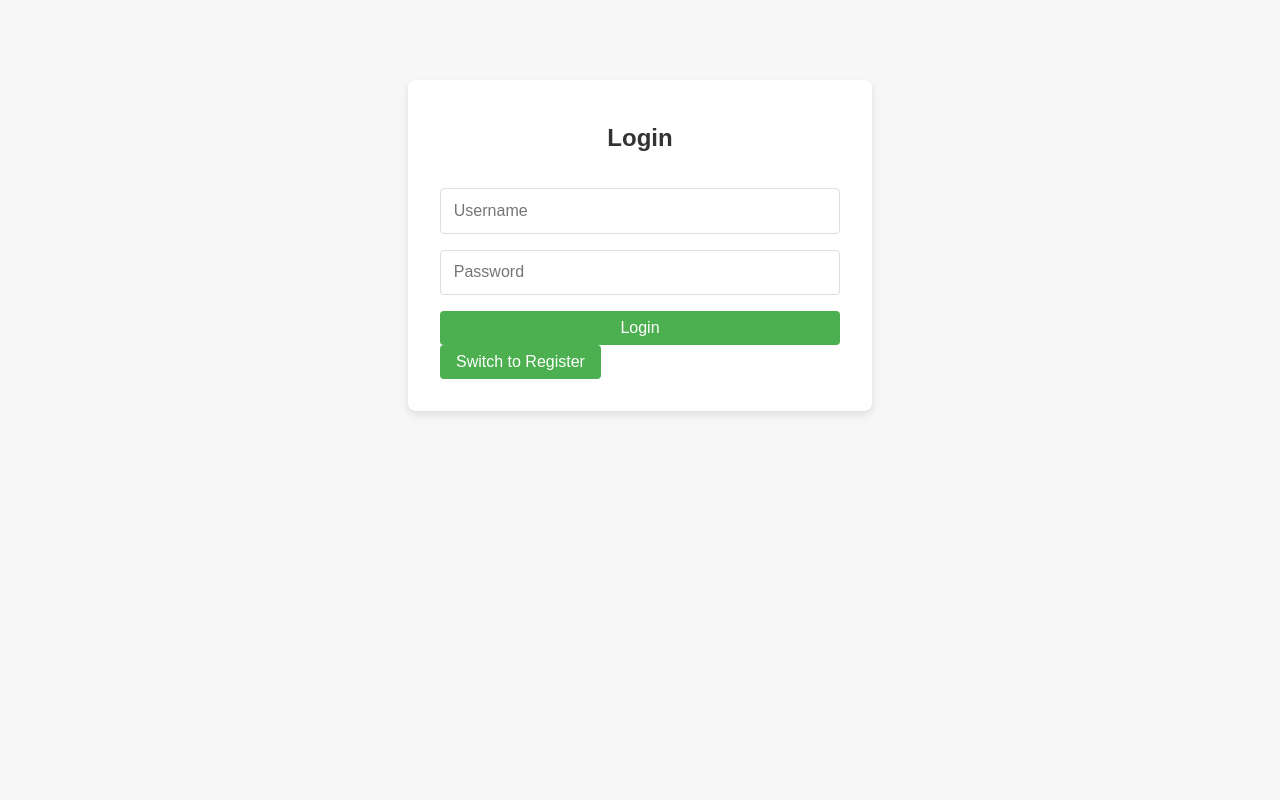
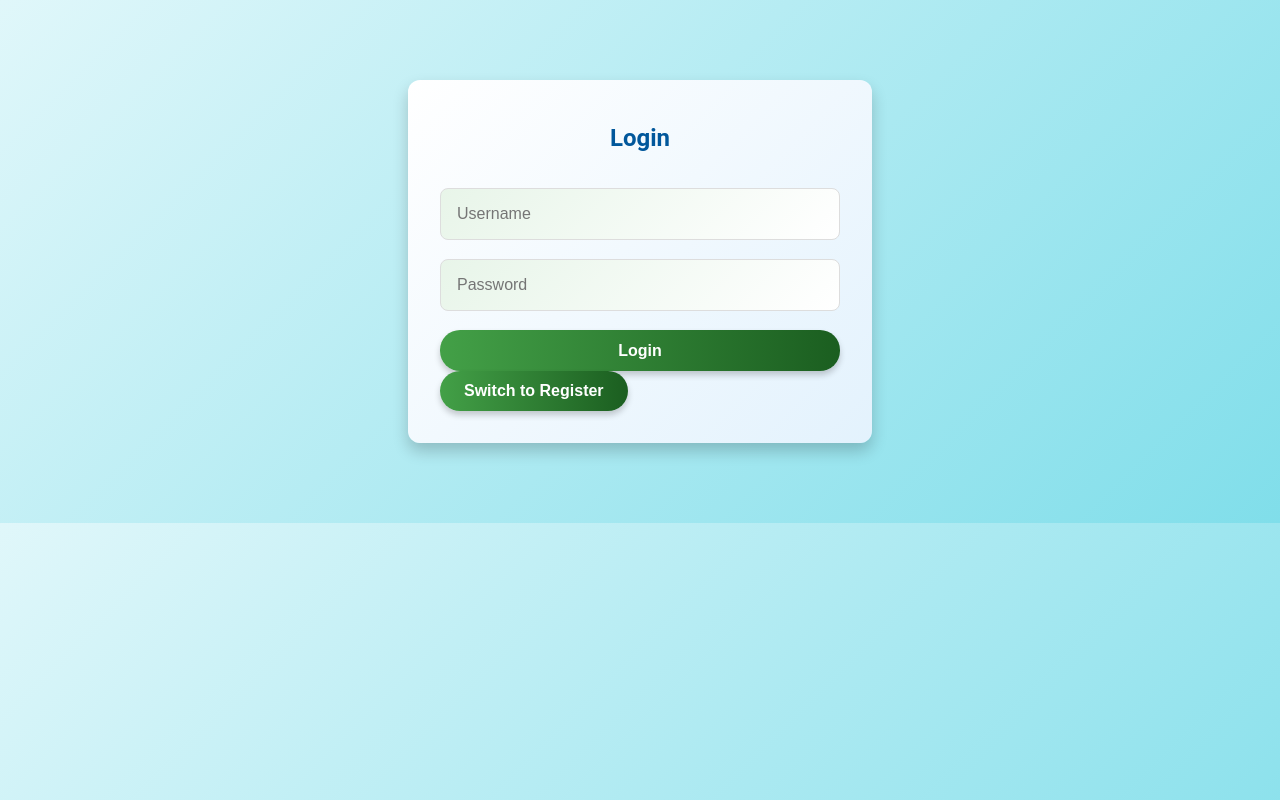
Before and after one commit to Razvan1603/anti-food-waste, a React (Create React App) app in the folder food/: page / in a window 1280 px wide. Built offline with nearby package versions, Linux system fonts and the light colour scheme.

Commit message:
un poco css

```diff
--- a/food/src/App.css
+++ b/food/src/App.css
@@ -1,7 +1,7 @@
 body {
   margin: 0;
-  font-family: Arial, sans-serif;
-  background-color: #f7f7f7;
+  font-family: 'Roboto', sans-serif;
+  background: linear-gradient(135deg, #e0f7fa, #80deea);
   color: #333;
 }
 
@@ -9,16 +9,17 @@ h1, h2 {
   margin: 0;
   padding: 0.5em 0;
   text-align: center;
+  color: #004d40;
 }
 
 header {
-  background-color: #4caf50;
+  background: linear-gradient(90deg, #43a047, #2e7d32);
   color: white;
   padding: 1em;
   display: flex;
   justify-content: space-between;
   align-items: center;
-  box-shadow: 0 2px 4px rgba(0, 0, 0, 0.1);
+  box-shadow: 0 4px 8px rgba(0, 0, 0, 0.2);
 }
 
 header .user-info {
@@ -28,26 +29,31 @@ header .user-info {
 
 header .user-info span {
   margin-right: 1em;
+  font-weight: bold;
 }
 
 button {
   cursor: pointer;
   border: none;
-  padding: 0.5em 1em;
-  border-radius: 4px;
+  padding: 0.7em 1.5em;
+  border-radius: 20px;
   font-size: 1em;
+  font-weight: bold;
   color: white;
-  background-color: #4caf50;
-  transition: background-color 0.3s;
+  background: linear-gradient(90deg, #43a047, #1b5e20);
+  transition: all 0.3s;
+  box-shadow: 0 4px 6px rgba(0, 0, 0, 0.2);
 }
 
 button:hover {
-  background-color: #45a049;
+  background: linear-gradient(90deg, #66bb6a, #388e3c);
+  box-shadow: 0 6px 10px rgba(0, 0, 0, 0.3);
 }
 
 button:disabled {
-  background-color: #ccc;
+  background: #ccc;
   cursor: not-allowed;
+  box-shadow: none;
 }
 
 .login-register {
@@ -55,32 +61,35 @@ button:disabled {
   margin: 5em auto;
   padding: 2em;
   background: white;
-  border-radius: 8px;
-  box-shadow: 0 4px 8px rgba(0, 0, 0, 0.1);
+  border-radius: 12px;
+  box-shadow: 0 8px 16px rgba(0, 0, 0, 0.2);
+  background: linear-gradient(135deg, #ffffff, #e3f2fd);
 }
 
 .login-register h2 {
   margin-bottom: 1em;
   text-align: center;
+  color: #01579b;
 }
 
 .login-register form {
   display: flex;
   flex-direction: column;
-  gap: 1em;
+  gap: 1.2em;
 }
 
 input {
-  padding: 0.8em;
+  padding: 1em;
   border: 1px solid #ddd;
-  border-radius: 4px;
+  border-radius: 8px;
   font-size: 1em;
+  background: linear-gradient(135deg, #e8f5e9, #ffffff);
 }
 
 input:focus {
   outline: none;
   border-color: #4caf50;
-  box-shadow: 0 0 4px rgba(76, 175, 80, 0.3);
+  box-shadow: 0 0 8px rgba(76, 175, 80, 0.5);
 }
 
 main {
@@ -91,28 +100,30 @@ main {
 }
 
 section {
-  background: white;
-  border-radius: 8px;
+  background: linear-gradient(135deg, #ffffff, #e3f2fd);
+  border-radius: 12px;
   padding: 1.5em;
-  box-shadow: 0 2px 4px rgba(0, 0, 0, 0.1);
+  box-shadow: 0 6px 12px rgba(0, 0, 0, 0.2);
 }
 
 section h2 {
   margin-bottom: 1em;
+  color: #01579b;
 }
 
 .add-item, .add-group {
   display: flex;
   flex-direction: column;
   gap: 1em;
-  margin-bottom: 1em;
+  margin-bottom: 1.5em;
 }
 
 select {
-  padding: 0.8em;
+  padding: 1em;
   border: 1px solid #ddd;
-  border-radius: 4px;
+  border-radius: 8px;
   font-size: 1em;
+  background: linear-gradient(135deg, #e8f5e9, #ffffff);
 }
 
 ul {
@@ -122,18 +133,15 @@ ul {
 }
 
 ul li {
-  padding: 0.5em 0;
-  border-bottom: 1px solid #ddd;
+  padding: 0.8em 1em;
+  margin-bottom: 0.5em;
+  border-radius: 8px;
+  background: linear-gradient(135deg, #ffffff, #f1f8e9);
+  box-shadow: 0 4px 6px rgba(0, 0, 0, 0.1);
 }
 
 ul li:last-child {
-  border-bottom: none;
-}
-#switchBtn{
-  margin-top: 10px;
-
-
-
+  margin-bottom: 0;
 }
 
 ul li strong {
@@ -142,6 +150,30 @@ ul li strong {
 
 .alerts ul li {
   color: #d32f2f;
+  font-weight: bold;
+}
+
+.switch-to-register {
+  display: flex;
+  justify-content: center;
+  margin-top: 12px;
+}
+
+.switch-to-register button {
+  padding: 0.7em 1.5em;
+  border-radius: 20px;
+  font-size: 1em;
+  font-weight: bold;
+  color: white;
+  background: linear-gradient(90deg, #0288d1, #01579b);
+  border: none;
+  cursor: pointer;
+  transition: all 0.3s;
+}
+
+.switch-to-register button:hover {
+  background: linear-gradient(90deg, #03a9f4, #0277bd);
+  box-shadow: 0 4px 6px rgba(0, 0, 0, 0.2);
 }
 
 @media (max-width: 768px) {
--- a/food/src/App.js
+++ b/food/src/App.js
@@ -2,9 +2,9 @@ import React, { useState, useEffect } from 'react';
 import { BrowserRouter as Router, Routes, Route, Navigate } from 'react-router-dom';
 import './App.css';
 
-const BASE_URL = 'http://localhost:5020'; // Adresa serverului
+const BASE_URL = 'http://localhost:5020';
 
-// Componenta de autentificare (Login/Register)
+
 function LoginRegister({ onLogin }) {
   const [username, setUsername] = useState('');
   const [password, setPassword] = useState('');
@@ -68,7 +68,7 @@ function LoginRegister({ onLogin }) {
   );
 }
 
-// Componenta principală a aplicației
+
 function Dashboard({ username }) {
   const [fridgeItems, setFridgeItems] = useState([]);
   const [groups, setGroups] = useState([]);
@@ -80,13 +80,16 @@ function Dashboard({ username }) {
     const token = localStorage.getItem('token');
     const headers = { Authorization: `Bearer ${token}` };
 
+
     fetch(`${BASE_URL}/api/fridge`, { headers })
       .then((res) => res.json())
       .then((data) => setFridgeItems(data));
 
+
     fetch(`${BASE_URL}/api/groups`, { headers })
       .then((res) => res.json())
       .then((data) => setGroups(data));
+
 
     fetch(`${BASE_URL}/api/alerts`, { headers })
       .then((res) => res.json())
@@ -233,7 +236,7 @@ function Dashboard({ username }) {
   );
 }
 
-// Componenta principală a aplicației
+
 function App() {
   const [username, setUsername] = useState(null);
 
@@ -253,5 +256,4 @@ function App() {
   );
 }
 
-
 export default App;
```
Also changed, not shown: 2 other files (tests, documents, lock files or other folders).
